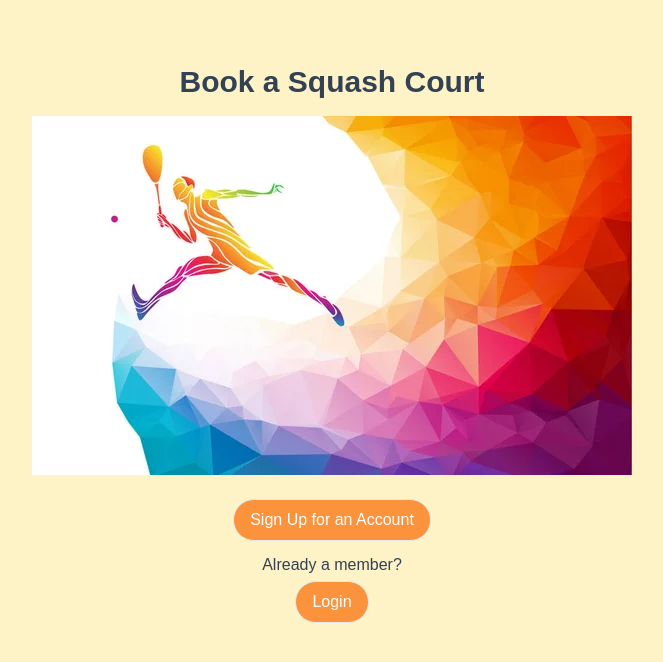
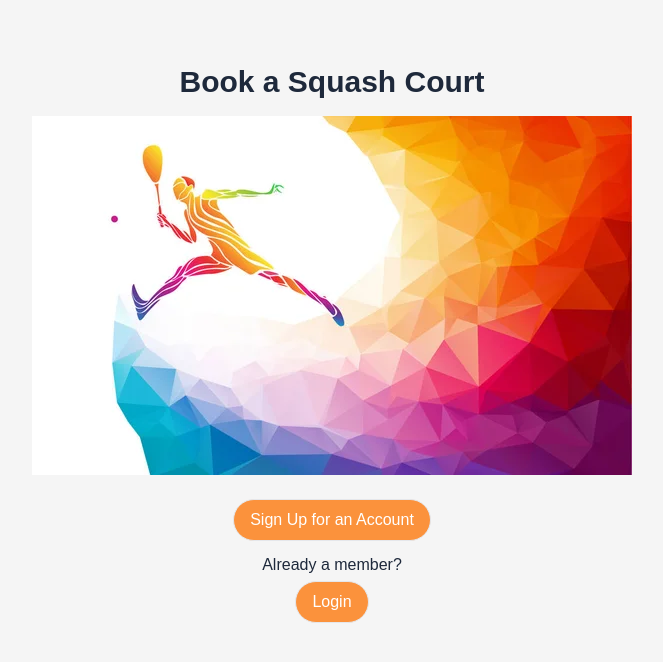
Before and after one commit to Zaberahmed/Squash-Booking-App, a React (Vite) app in the folder client/: page / in a window 1280 px wide. Shown: the top 662 px of the page, without its empty margins (308-971 px from the left). Built offline with nearby package versions, Linux system fonts and the light colour scheme.

Commit message:
minor changes to services

```diff
--- a/client/src/Components/Landing/Landing.component.tsx
+++ b/client/src/Components/Landing/Landing.component.tsx
@@ -3,8 +3,8 @@ import LandingImage from './../../assets/LandingImage.jpg';
 
 function Landing() {
 	return (
-		<div className="w-screen h-screen flex flex-col items-center bg-amber-100">
-			<h2 className="font-bold text-3xl mt-16 mb-4 text-center text-slate-700">Book a Squash Court</h2>
+		<div className="w-screen h-screen flex flex-col items-center">
+			<h2 className="font-bold text-3xl mt-16 mb-4 text-center text-slate-800">Book a Squash Court</h2>
 
 			<img
 				src={LandingImage}
@@ -15,7 +15,7 @@ function Landing() {
 				<button className="bg-orange-400 hover:bg-orange-600 text-white text-m px-4 py-2  border rounded-full mt-6">Sign Up for an Account</button>
 			</Link>
 
-			<p className="mt-3  text-slate-700">Already a member?</p>
+			<p className="mt-3  text-slate-800">Already a member?</p>
 
 			<Link to="/login">
 				<button className="bg-orange-400 hover:bg-orange-600 text-white text-m px-4 py-2  border rounded-full mt-1">Login</button>
--- a/client/src/Pages/Landing.page.tsx
+++ b/client/src/Pages/Landing.page.tsx
@@ -1,11 +1,7 @@
 import Landing from '../Components/Landing/Landing.component';
-import React from 'react';
+
 function LandingPage() {
-	return (
-		<div>
-			<Landing />
-		</div>
-	);
+	return <Landing />;
 }
 
 export default LandingPage;
--- a/client/src/Services/authJWT.service.tsx
+++ b/client/src/Services/authJWT.service.tsx
@@ -43,7 +43,7 @@ authJWT = {
 			method: 'POST',
 			credentials: 'include',
 			mode: 'cors',
-			headers: { 'Content-Type': 'application/json', Authorization: 'Bearer token' },
+			headers: { 'Content-Type': 'application/json', Authorization: `Bearer ${token}` },
 			body: JSON.stringify(date),
 		})
 			.then((res) => res.json())
@@ -54,7 +54,7 @@ authJWT = {
 			method: 'POST',
 			credentials: 'include',
 			mode: 'cors',
-			headers: { 'Content-Type': 'application/json', Authorization: 'Bearer token' },
+			headers: { 'Content-Type': 'application/json', Authorization: `Bearer ${token}` },
 			body: JSON.stringify(id),
 		})
 			.then((res) => res.json())
@@ -65,7 +65,7 @@ authJWT = {
 			method: 'POST',
 			credentials: 'include',
 			mode: 'cors',
-			headers: { 'Content-Type': 'application/json', Authorization: 'Bearer token' },
+			headers: { 'Content-Type': 'application/json', Authorization: `Bearer ${token}` },
 			body: JSON.stringify(id),
 		})
 			.then((res) => res.json())
@@ -76,7 +76,7 @@ authJWT = {
 			method: 'POST',
 			credentials: 'include',
 			mode: 'cors',
-			headers: { 'Content-Type': 'application/json', Authorization: 'Bearer token' },
+			headers: { 'Content-Type': 'application/json', Authorization: `Bearer ${token}` },
 			body: JSON.stringify(id),
 		})
 			.then((res) => res.json())
```
Also changed, not shown: client/src/App.css (indentation only).
